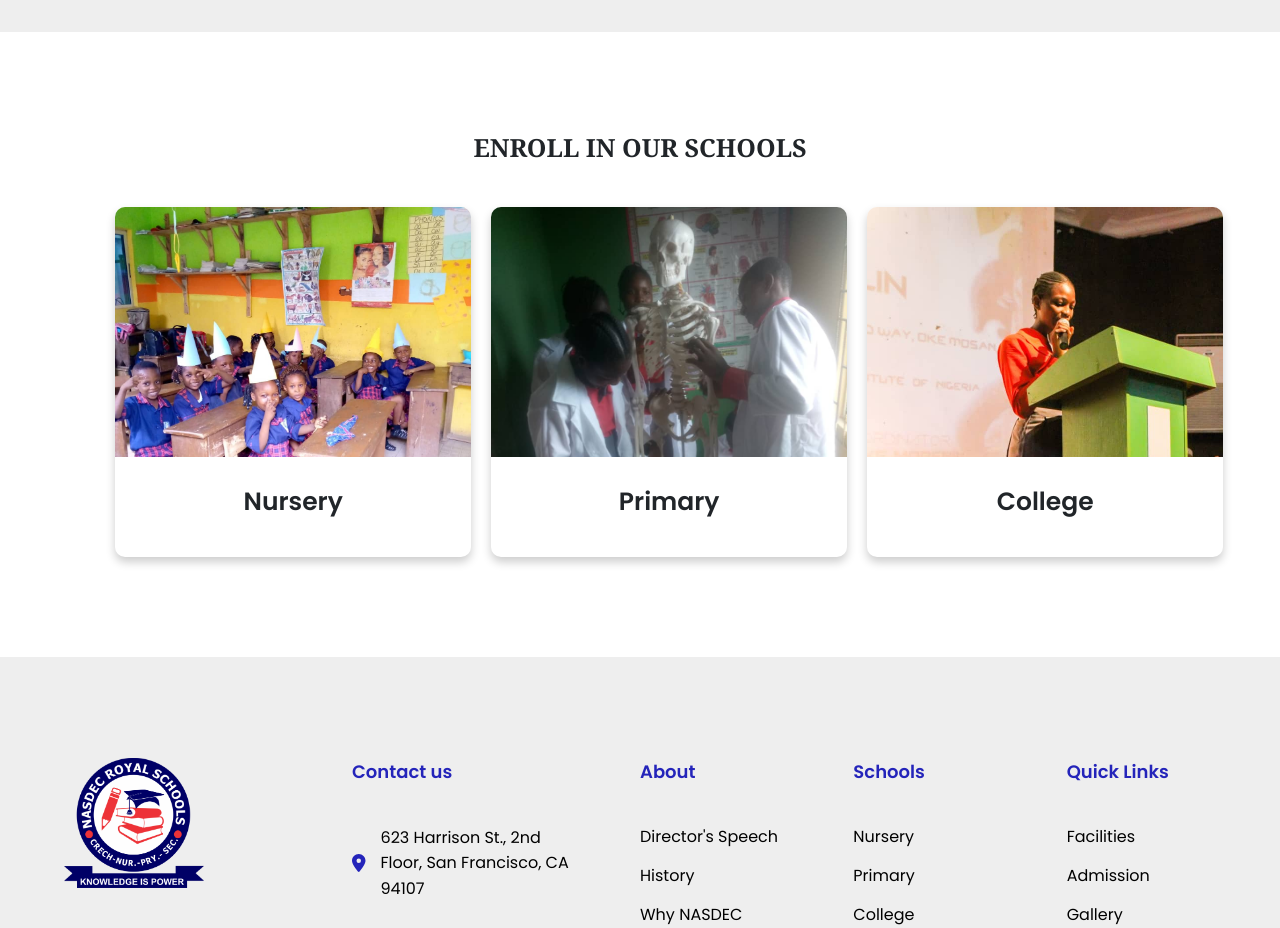
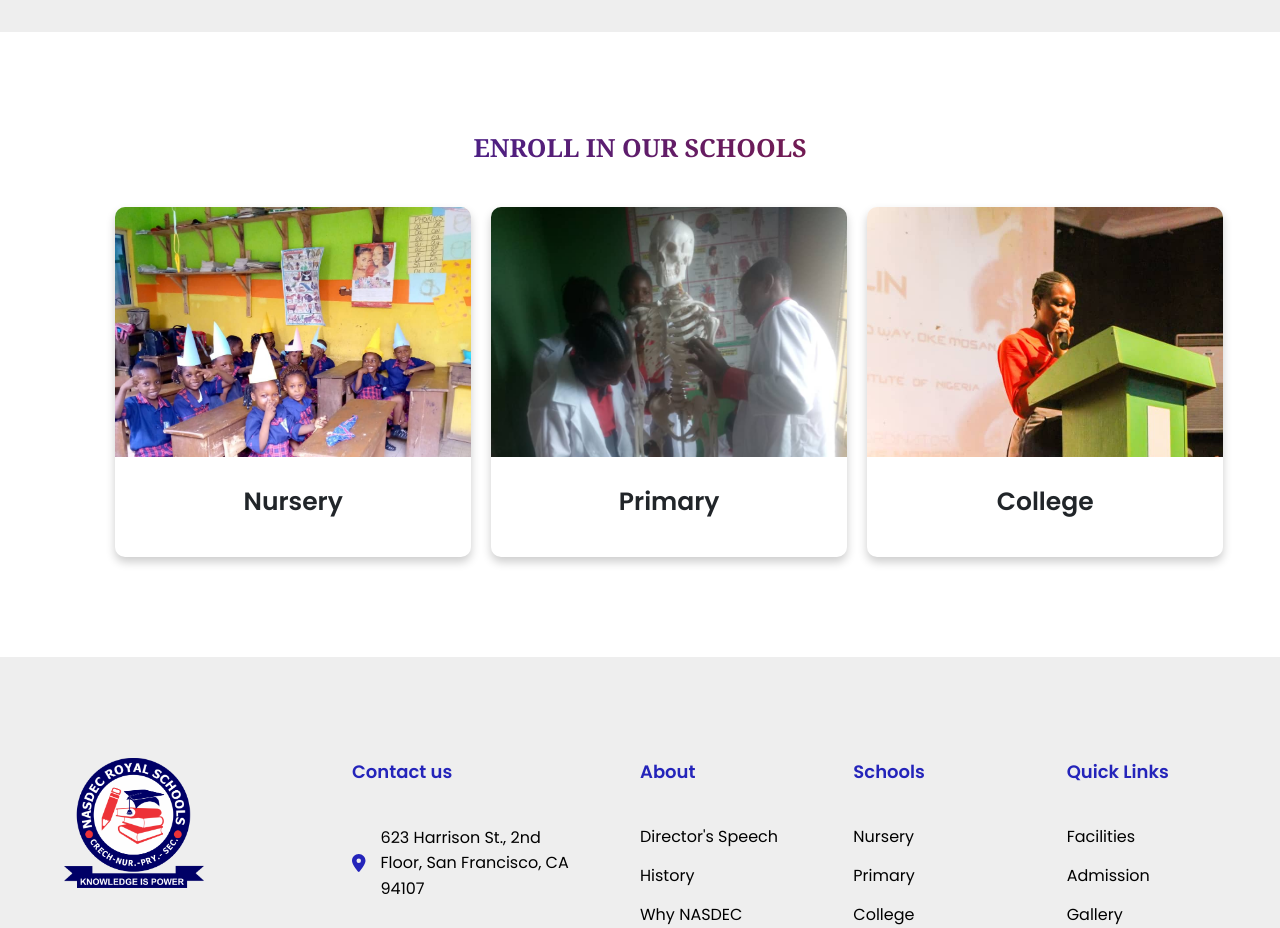
Before and after one commit to Teefwesh/nasdec.com.ng, a React (Create React App) app: page / in a window 1280 px wide. Shown: the part 1500-2428 px from the top of the page. Built offline with nearby package versions, Linux system fonts and the light colour scheme.

Commit message:
updated labels

```diff
--- a/public/index.html
+++ b/public/index.html
@@ -49,7 +49,7 @@
       rel="stylesheet"
     />
 
-    <title>NASDEC Schools</title>
+    <title>Nasdec Royal Schools || Nursery, Primary and College</title>
   </head>
   <body>
     <noscript>You need to enable JavaScript to run this app.</noscript>
--- a/src/pages/schools/Schools.css
+++ b/src/pages/schools/Schools.css
@@ -8,4 +8,7 @@
   font-family: "Noto Serif", serif;
   text-align: center;
   padding-bottom: 4rem;
+  background-image: linear-gradient(98.63deg, #2424ba 0%, #9b161b 100%);
+  -webkit-background-clip: text;
+  color: transparent;
 }
```
